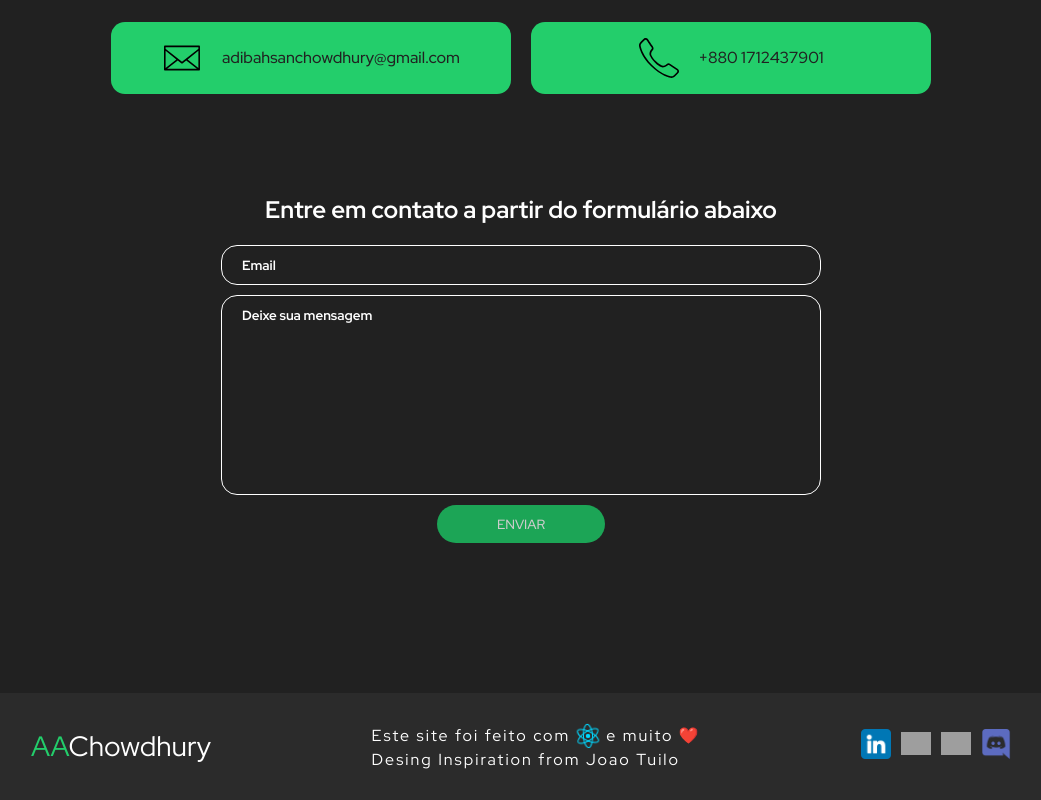
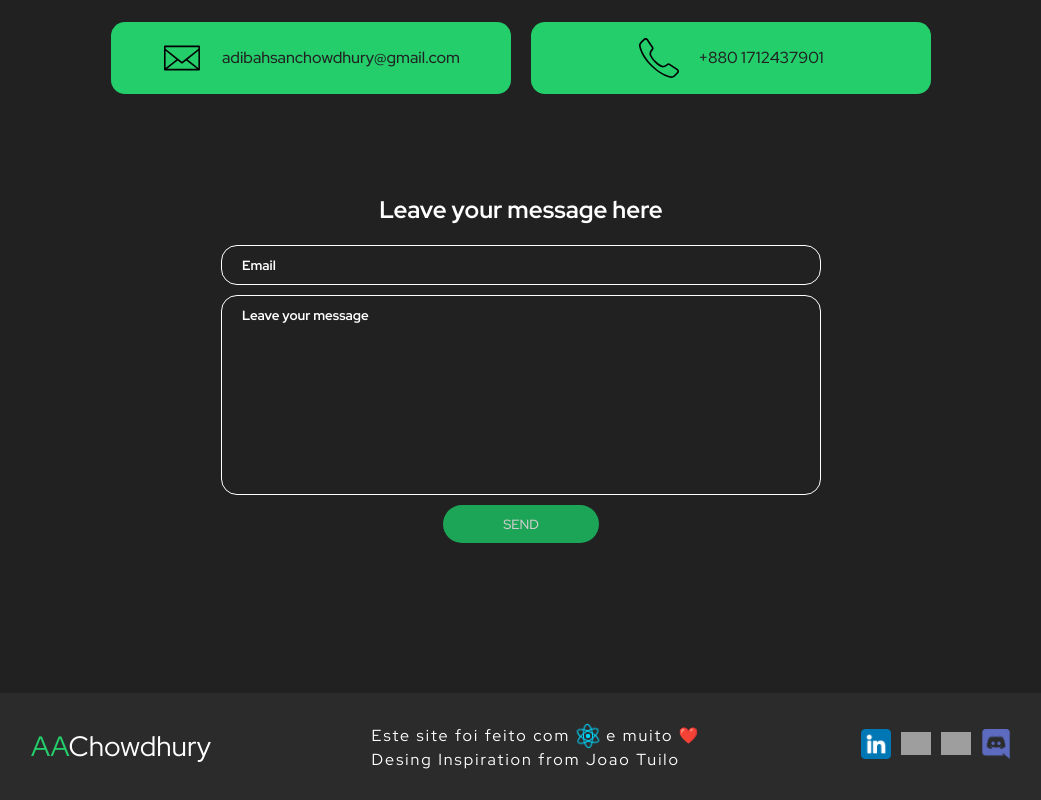
Before and after one commit to adibahsan/adibahsan.github.io, a React (Create React App) app: page / in a window 1280 px wide. Shown: the part 2774-3574 px from the top of the page, without its empty margins (119-1160 px from the left). Built offline with nearby package versions, Linux system fonts and the light colour scheme; grey boxes are pictures that could not be loaded.

Commit message:
form translations

```diff
--- a/src/components/Form/Form.tsx
+++ b/src/components/Form/Form.tsx
@@ -49,7 +49,7 @@ export function Form() {
 
   return (
     <Container>
-      <h2>Entre em contato a partir do formulário abaixo</h2>
+      <h2>Leave your message here</h2>
       <form onSubmit={handleSubmit}>
         <input
           placeholder="Email"
@@ -64,7 +64,7 @@ export function Form() {
         <ValidationError prefix="Email" field="email" errors={state.errors} />
         <textarea
           required
-          placeholder="Deixe sua mensagem"
+          placeholder="Leave your message"
           id="message"
           name="message"
           onChange={(e) => {
@@ -86,7 +86,7 @@ export function Form() {
           type="submit"
           disabled={state.submitting || !validEmail || !message || !isHuman}
         >
-          Enviar
+          Send
         </button>
       </form>
       <ToastContainer />
```
